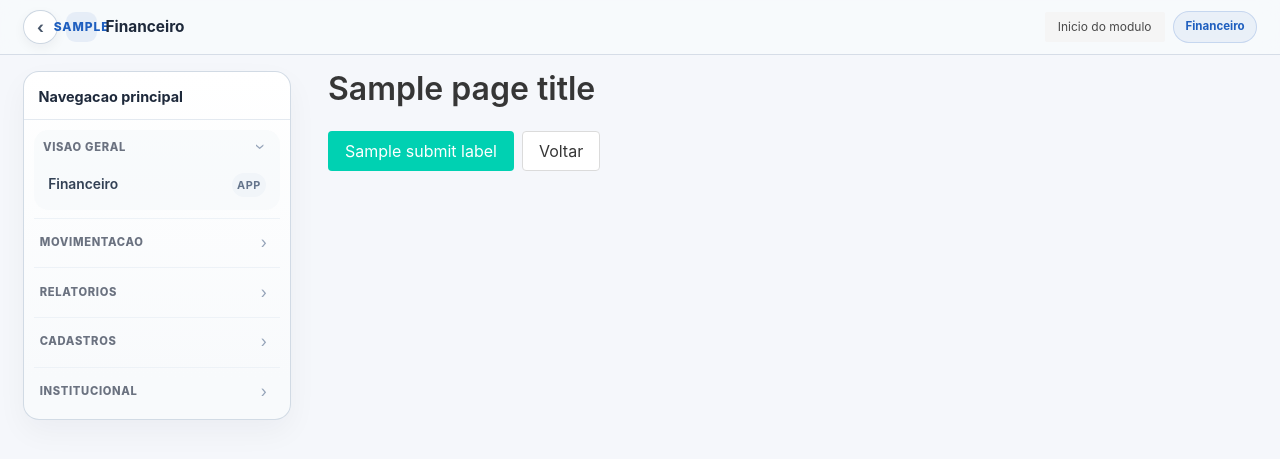
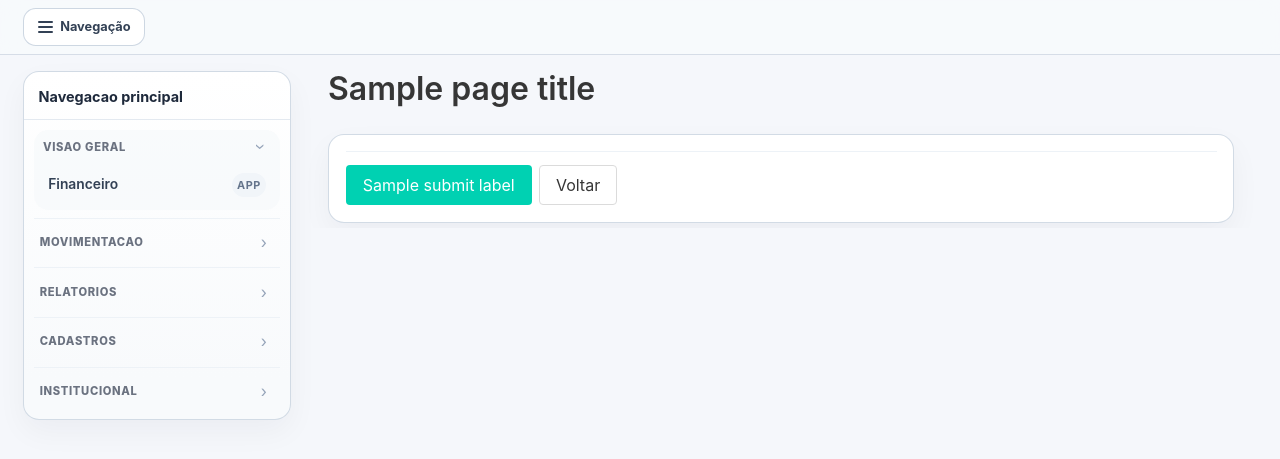
Before and after one commit to lucianobcoach-droid/Casa_Espirita, a Django app: template financeiro/templates/financeiro/centro_custo_form.html in a window 1280 px wide. Shown: the top 459 px of the page. Run offline with Django 4.2, Linux system fonts and the light colour scheme; the template is opened without the code that fills it: most values are stand-ins (such as "Sample title", 1, 10 or a date in 2020); parts of the project's set-up code (start-up, migrations or seed data) failed here and were passed over.

Commit message:
Refina formulario de centro de custo

```diff
--- a/financeiro/templates/financeiro/centro_custo_form.html
+++ b/financeiro/templates/financeiro/centro_custo_form.html
@@ -1,16 +1,148 @@
 {% extends 'financeiro/base.html' %}
 {% block title %}{{ page_title }}{% endblock %}
+{% block financeiro_shell_header %}
+    <header class="financeiro-app-utility-bar no-print">
+        <div class="container financeiro-topbar-desktop financeiro-centro-custo-form-shell-desktop">
+            <div class="financeiro-topbar-desktop-main">
+                <div class="financeiro-topbar-reopen-slot">
+                    <button
+                        type="button"
+                        class="financeiro-drawer-toggle no-print"
+                        data-financeiro-sidebar-toggle
+                        aria-expanded="true"
+                        aria-controls="financeiro-sidebar"
+                        aria-label="Recolher navega&ccedil;&atilde;o lateral"
+                        title="Recolher navega&ccedil;&atilde;o lateral"
+                    >
+                        <span class="financeiro-drawer-toggle-icon" aria-hidden="true">
+                            <span></span>
+                            <span></span>
+                            <span></span>
+                        </span>
+                        <span aria-hidden="true">Navega&ccedil;&atilde;o</span>
+                        <span class="financeiro-sr-only" data-financeiro-sidebar-toggle-label>Recolher navega&ccedil;&atilde;o lateral</span>
+                    </button>
+                </div>
+            </div>
+            <div class="financeiro-topbar-desktop-actions"></div>
+        </div>
+
+        <nav class="navbar is-light financeiro-topbar financeiro-topbar-mobile financeiro-centro-custo-form-shell-mobile" role="navigation" aria-label="controles mobile do financeiro">
+            <div class="container">
+                <div class="financeiro-topbar-mobile-inner">
+                    <div class="financeiro-topbar-mobile-main"></div>
+                    <div class="financeiro-topbar-mobile-actions">
+                        <button
+                            type="button"
+                            class="financeiro-drawer-toggle"
+                            data-financeiro-drawer-toggle
+                            aria-controls="financeiro-sidebar"
+                            aria-expanded="false"
+                            aria-label="Abrir navega&ccedil;&atilde;o do financeiro"
+                        >
+                            <span class="financeiro-drawer-toggle-icon" aria-hidden="true">
+                                <span></span>
+                                <span></span>
+                                <span></span>
+                            </span>
+                            <span>Menu</span>
+                        </button>
+                    </div>
+                </div>
+            </div>
+        </nav>
+    </header>
+{% endblock %}
 {% block content %}
-<h1 class="title">{{ page_title }}</h1>
+<style>
+    .financeiro-centro-custo-form-shell-mobile {
+        display: none !important;
+    }
+
+    .financeiro-centro-custo-form-page {
+        display: grid;
+        gap: 0.9rem;
+    }
+
+    .financeiro-centro-custo-form-card {
+        border: 1px solid rgba(203, 213, 225, 0.85);
+        border-radius: 1rem;
+        background: #fff;
+        box-shadow: 0 12px 30px rgba(15, 23, 42, 0.045);
+        overflow: hidden;
+    }
+
+    .financeiro-centro-custo-form-body {
+        padding: 1rem 1.05rem 1.05rem;
+    }
+
+    .financeiro-centro-custo-form-grid {
+        display: grid;
+        gap: 0.85rem;
+    }
+
+    .financeiro-centro-custo-form-field .label {
+        margin-bottom: 0.22rem;
+    }
+
+    .financeiro-centro-custo-form-field .help {
+        margin-top: 0.24rem;
+    }
+
+    .financeiro-centro-custo-form-errors {
+        margin-bottom: 0.85rem;
+    }
+
+    .financeiro-centro-custo-form-actions {
+        display: flex;
+        align-items: center;
+        flex-wrap: wrap;
+        gap: 0.45rem;
+        padding-top: 0.85rem;
+        border-top: 1px solid #edf2f7;
+    }
+
+    @media screen and (max-width: 1023px) {
+        .financeiro-centro-custo-form-shell-desktop {
+            display: none !important;
+        }
+
+        .financeiro-centro-custo-form-shell-mobile {
+            display: block !important;
+        }
+    }
+
+    @media screen and (min-width: 1024px) {
+        .financeiro-centro-custo-form-shell-desktop {
+            display: flex !important;
+        }
+
+        .financeiro-centro-custo-form-shell-mobile {
+            display: none !important;
+        }
+    }
+</style>
+
+<div class="financeiro-centro-custo-form-page">
+    <div class="financeiro-page-header financeiro-page-head">
+        <div class="financeiro-page-header-main">
+            <h1 class="title financeiro-page-title">{{ page_title }}</h1>
+        </div>
+    </div>
+
+    <section class="financeiro-centro-custo-form-card">
+        <div class="financeiro-centro-custo-form-body">
             {% if form.non_field_errors %}
-    <div class="notification is-danger">
+                <div class="notification is-danger financeiro-centro-custo-form-errors">
                     {{ form.non_field_errors }}
                 </div>
             {% endif %}
+
             <form method="post">
                 {% csrf_token %}
+                <div class="financeiro-centro-custo-form-grid">
                     {% for field in form %}
-        <div class="field">
+                        <div class="field financeiro-centro-custo-form-field">
                             <label class="label" for="{{ field.id_for_label }}">{{ field.label }}</label>
                             <div class="control">
                                 {{ field }}
@@ -23,9 +155,14 @@
                             {% endfor %}
                         </div>
                     {% endfor %}
-    <div class="buttons">
+                </div>
+
+                <div class="financeiro-centro-custo-form-actions">
                     <button class="button is-primary" type="submit">{{ submit_label }}</button>
                     <a class="button" href="{% url 'financeiro:centro-custo-list' %}">Voltar</a>
                 </div>
             </form>
+        </div>
+    </section>
+</div>
 {% endblock %}
```
Also changed, not shown: docs/CODEX_RESULTADO.md (+7 -0 lines), docs/STATE.md (+2 -0 lines). Lines whose indentation alone changed are shown as unchanged.
